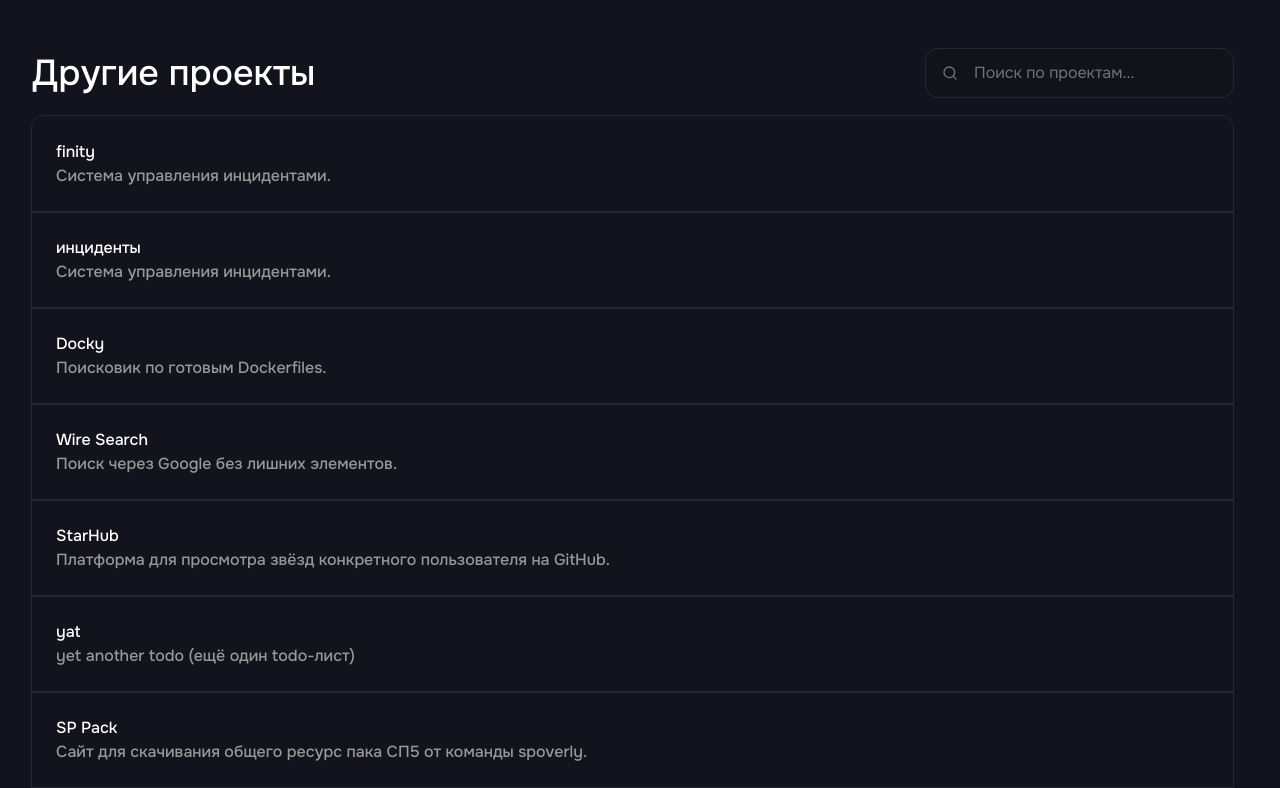
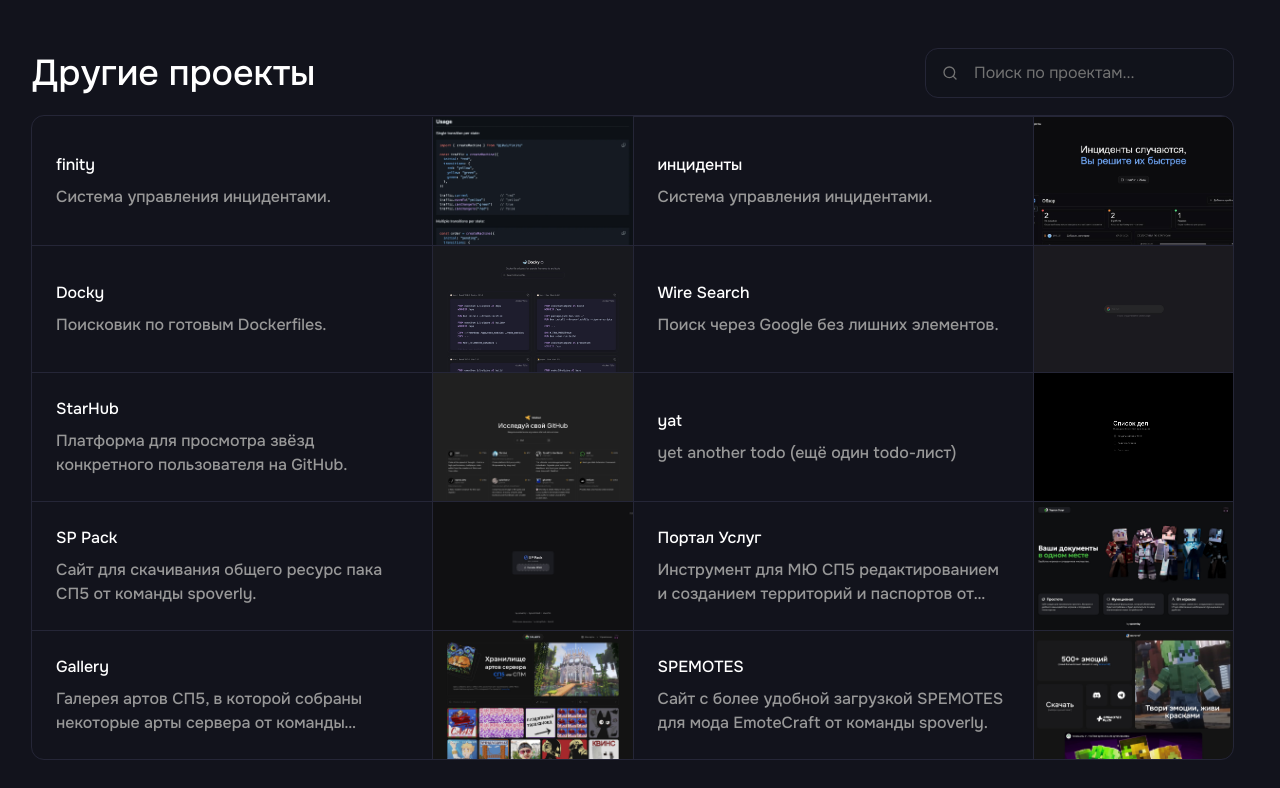
Before and after one commit to j0u1/www, a Next.js app: page / in a window 1280 px wide. Shown: the part 1632-2420 px from the top of the page. Built offline with nearby package versions, Linux system fonts and the light colour scheme; no server answers.

Commit message:
feat(ProjectSection): enhance project layout with image integration and improved styling

```diff
--- a/app/components/Main/Projects/ProjectSection.tsx
+++ b/app/components/Main/Projects/ProjectSection.tsx
@@ -7,6 +7,7 @@ import { PROJECTS } from "../../../data/projects"
 import P from "../../UI/Heading/P";
 import Search from "./Search";
 import { useState } from "react";
+import Image from "next/image";
 
 export default function ProjectSection() {
   const firstProject = PROJECTS[0]
@@ -45,12 +46,15 @@ export default function ProjectSection() {
           </H2>
           <Search searchTerm={searchTerm} setSearchTerm={setSearchTerm} />
         </div>
-        <div className="flex flex-col gap-0">
+        <div className="grid grid-cols-2 gap-0 overflow-hidden outline outline-secondary rounded-xl">
           {filteredProjects.length > 0 ? (
             filteredProjects.map((pr, i) => (
-              <Lnk key={i} href={pr.link ?? '#'} target="_blank" className="font-medium outline outline-secondary first:rounded-t-xl last:rounded-b-xl p-6 duration-300 transition-colors hover:outline-accent">
-                <h3 className="text-foreground">{pr.title}</h3>
-                <p>{pr.description}</p>
+              <Lnk key={i} href={pr.link ?? '#'} target="_blank" className="grid grid-cols-3 items-center font-medium border-t even:border-l border-secondary first:border-t-transparent! duration-300 transition-colors hover:outline-accent">
+                <div className="flex flex-col gap-2 p-6 col-span-2 max-h-32">
+                  <h3 className="text-foreground">{pr.title}</h3>
+                  <p className="line-clamp-2">{pr.description}</p>
+                </div>
+                <Image className="object-top object-cover bg-bg border-l border-secondary h-full max-h-32" src={pr.image} alt="" width={720} height={128} />
               </Lnk>
             ))
           ) : (
```
